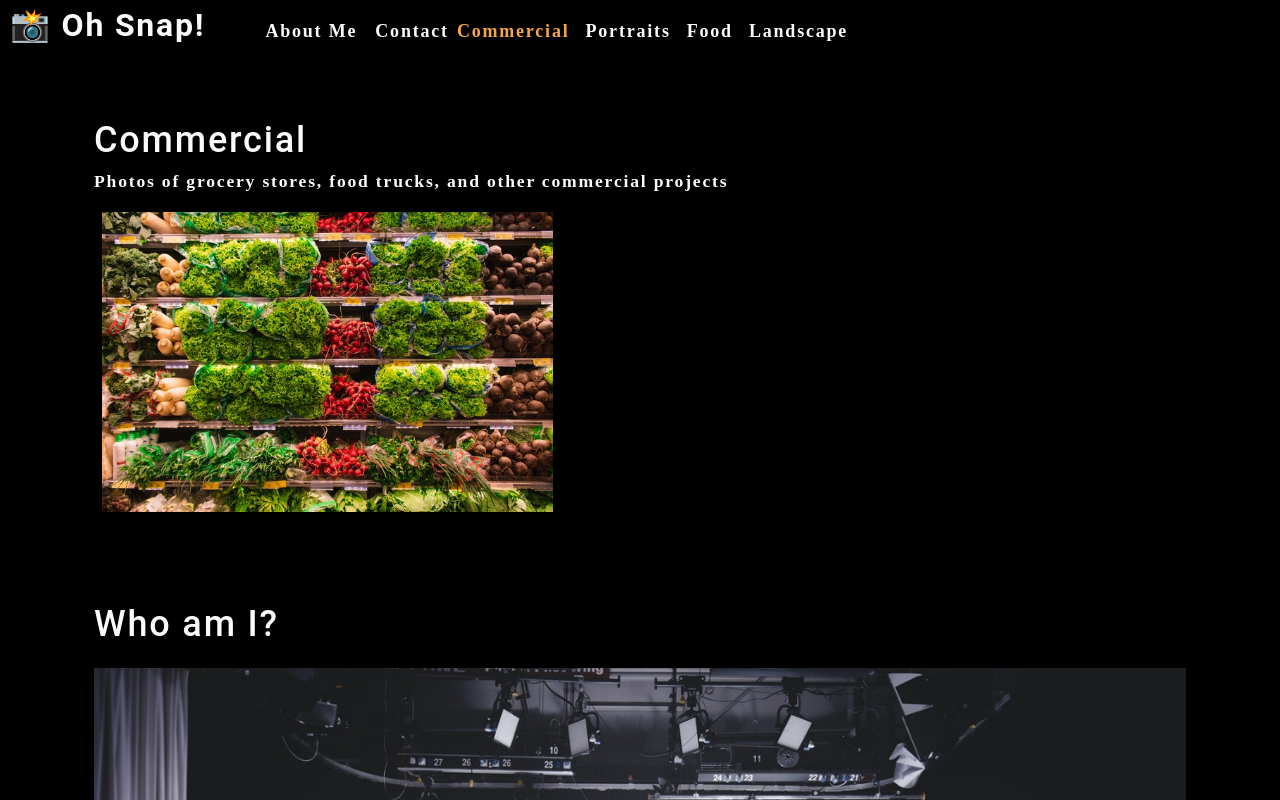
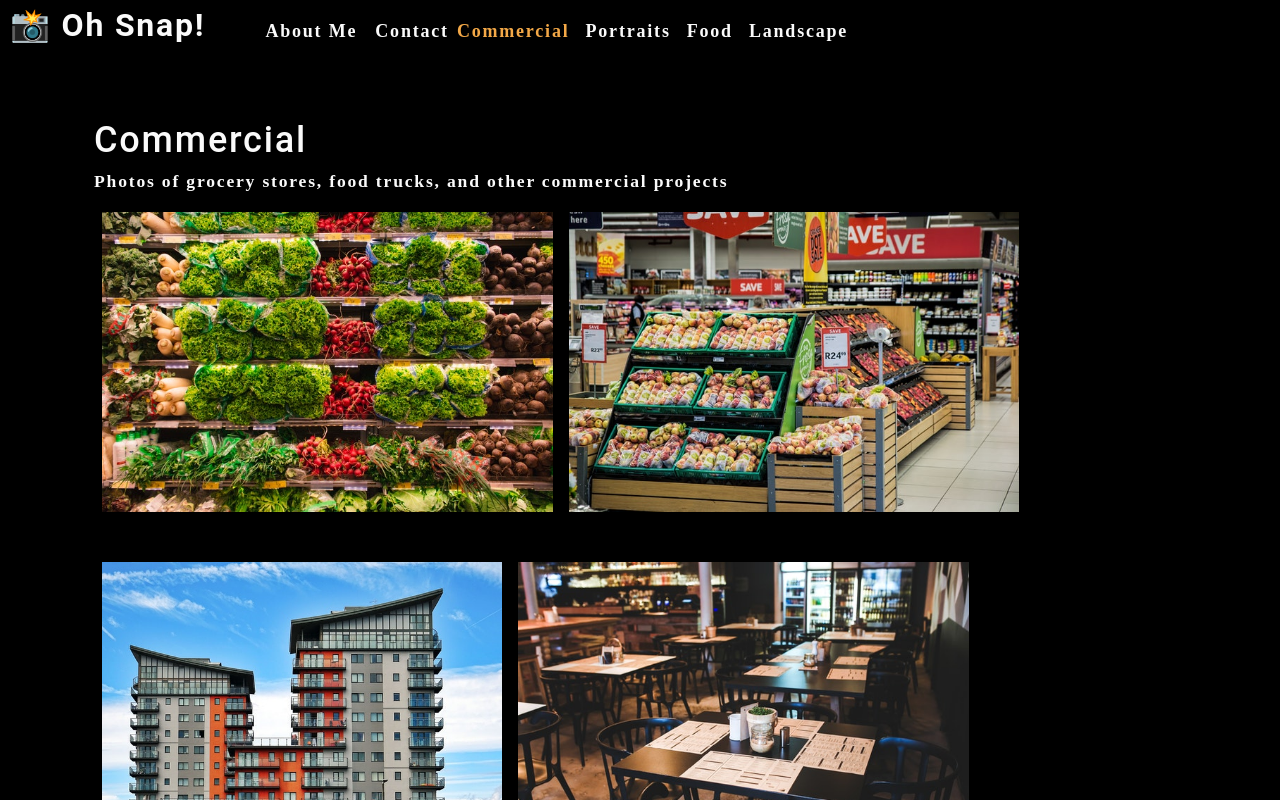
Before and after one commit to kaiafay/photo-port, a React (Create React App) app: page / in a window 1280 px wide. Shown: the top 800 px of the page. Built offline with nearby package versions, Linux system fonts and the light colour scheme; the HTML template or start-up script is replaced by a standard one.

Commit message:
render photos conditionally

```diff
--- a/src/App.js
+++ b/src/App.js
@@ -27,7 +27,7 @@
         currentCategory={currentCategory}
         ></Nav>
       <main>
-        <Gallery></Gallery>
+        <Gallery currentCategory={currentCategory}></Gallery>
         <About></About>
       </main>
     </div>
--- a/src/components/Gallery/index.js
+++ b/src/components/Gallery/index.js
@@ -1,20 +1,15 @@
 import React from 'react';
+import PhotoList from '../PhotoList';
 import { capitalizeFirstLetter } from '../../utils/helpers';
-import photo from '../../assets/small/commercial/0.jpg';
 
-function Gallery(props) {
-    const currentCategory = {
-        name: 'commercial',
-        description: 'Photos of grocery stores, food trucks, and other commercial projects'
-    };
+function Gallery({ currentCategory }) {
+    const { name, description } = currentCategory;
 
     return (
         <section>
-            <h1>{capitalizeFirstLetter(currentCategory.name)}</h1>
-            <p>{currentCategory.description}</p>
-            <div className='flex-row'>
-                <img src={photo} alt='commercial example' className='img-thumbnail mx-1'/>
-            </div>
+            <h1 data-testid='h1tag'>{capitalizeFirstLetter(name)}</h1>
+            <p>{description}</p>
+            <PhotoList category={currentCategory.name}></PhotoList>
         </section>
     );
 }
--- /dev/null
+++ b/src/components/PhotoList/index.js
@@ -0,0 +1,119 @@
+import React, { useState } from 'react';
+
+function PhotoList({ category }) {
+    const [photos] = useState([
+        {
+          name: 'Grocery aisle',
+          category: 'commercial',
+          description: 'Lorem ipsum dolor sit amet, consectetur adipiscing elit. Nunc ultricie',
+        },
+        {
+          name: 'Grocery booth',
+          category: 'commercial',
+          description: 'Lorem ipsum dolor sit amet, consectetur adipiscing elit. Nunc ultricie',
+        },
+        {
+          name: 'Building exterior',
+          category: 'commercial',
+          description: 'Lorem ipsum dolor sit amet, consectetur adipiscing elit. Nunc ultricie',
+        },
+        {
+          name: 'Restaurant table',
+          category: 'commercial',
+          description: 'Lorem ipsum dolor sit amet, consectetur adipiscing elit. Nunc ultricie',
+        },
+        {
+          name: 'Cafe interior',
+          category: 'commercial',
+          description: 'Lorem ipsum dolor sit amet, consectetur adipiscing elit. Nunc ultricie',
+        },
+        {
+          name: 'Cat green eyes',
+          category: 'portraits',
+          description: 'Lorem ipsum dolor sit amet, consectetur adipiscing elit. Nunc ultricie',
+        },
+        {
+          name: 'Green parrot',
+          category: 'portraits',
+          description: 'Lorem ipsum dolor sit amet, consectetur adipiscing elit. Nunc ultricie',
+        },
+        {
+          name: 'Yellow macaw',
+          category: 'portraits',
+          description: 'Lorem ipsum dolor sit amet, consectetur adipiscing elit. Nunc ultricie',
+        },
+        {
+          name: 'Pug smile',
+          category: 'portraits',
+          description: 'Lorem ipsum dolor sit amet, consectetur adipiscing elit. Nunc ultricie',
+        },
+        {
+          name: 'Pancakes',
+          category: 'food',
+          description: 'Lorem ipsum dolor sit amet, consectetur adipiscing elit. Nunc ultricie',
+        },
+        {
+          name: 'Burrito',
+          category: 'food',
+          description: 'Lorem ipsum dolor sit amet, consectetur adipiscing elit. Nunc ultricie',
+        },
+        {
+          name: 'Scallop pasta',
+          category: 'food',
+          description: 'Lorem ipsum dolor sit amet, consectetur adipiscing elit. Nunc ultricie',
+        },
+        {
+          name: 'Burger',
+          category: 'food',
+          description: 'Lorem ipsum dolor sit amet, consectetur adipiscing elit. Nunc ultricie',
+        },
+        {
+          name: 'Fruit bowl',
+          category: 'food',
+          description: 'Lorem ipsum dolor sit amet, consectetur adipiscing elit. Nunc ultricie',
+        },
+        {
+          name: 'Green river',
+          category: 'landscape',
+          description: 'Lorem ipsum dolor sit amet, consectetur adipiscing elit. Nunc ultricie',
+        },
+        {
+          name: 'Docks',
+          category: 'landscape',
+          description: 'Lorem ipsum dolor sit amet, consectetur adipiscing elit. Nunc ultricie',
+        },
+        {
+          name: 'Panoramic village by sea',
+          category: 'landscape',
+          description: 'Lorem ipsum dolor sit amet, consectetur adipiscing elit. Nunc ultricie',
+        },
+        {
+          name: 'Domestic landscape',
+          category: 'landscape',
+          description: 'Lorem ipsum dolor sit amet, consectetur adipiscing elit. Nunc ultricie',
+        },
+        {
+          name: 'Park bench',
+          category: 'landscape',
+          description: 'Lorem ipsum dolor sit amet, consectetur adipiscing elit. Nunc ultricie',
+        },
+    ]);
+    const currentPhotos = photos.filter((photo) => photo.category === category);
+
+    return (
+        <div>
+            <div className='flex-row'>
+                {currentPhotos.map((image, i) => (
+                    <img
+                      src={require(`../../assets/small/${category}/${i}.jpg`)}
+                      alt={image.name}
+                      className='img-thumbnail mx-1'
+                      key={image.name}
+                    />
+                ))}
+            </div>
+        </div>
+    )
+}
+
+export default PhotoList;
```
